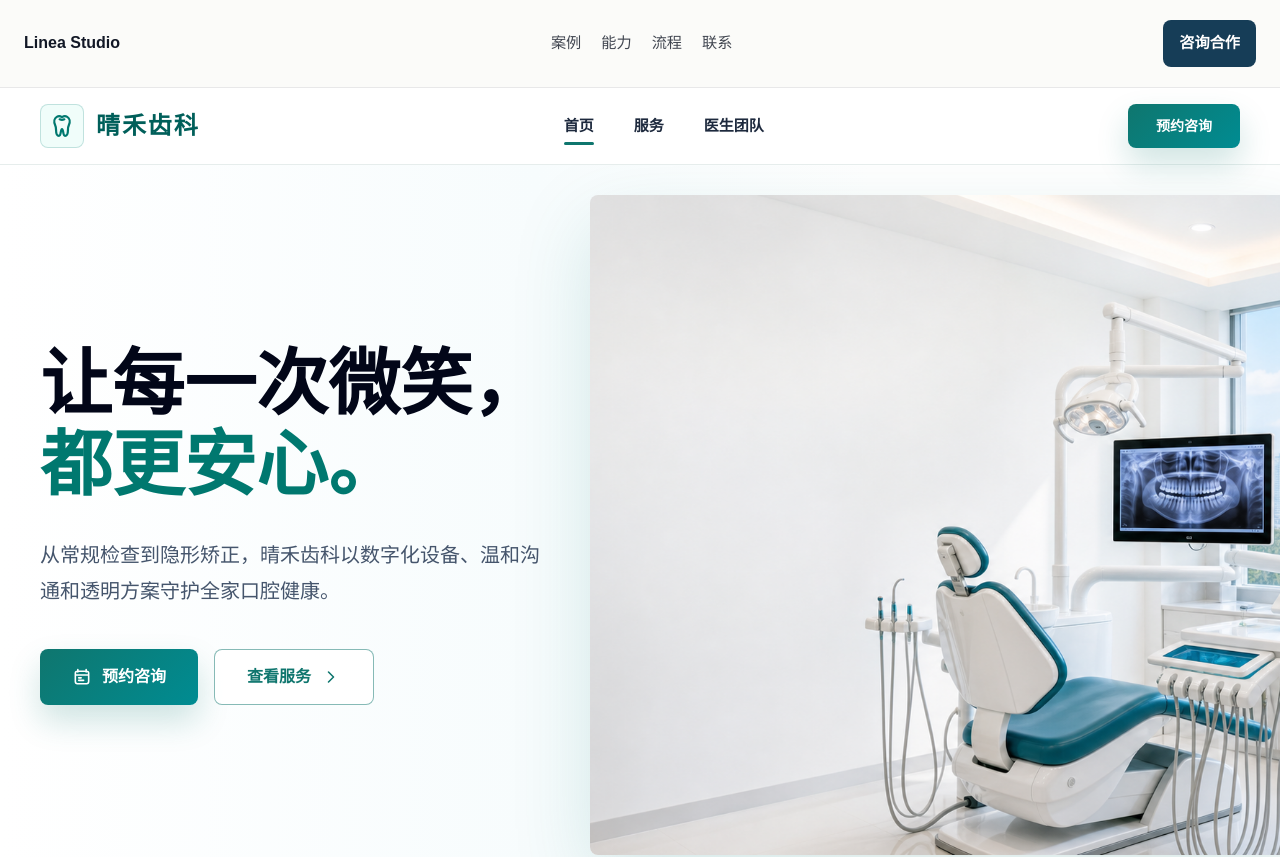
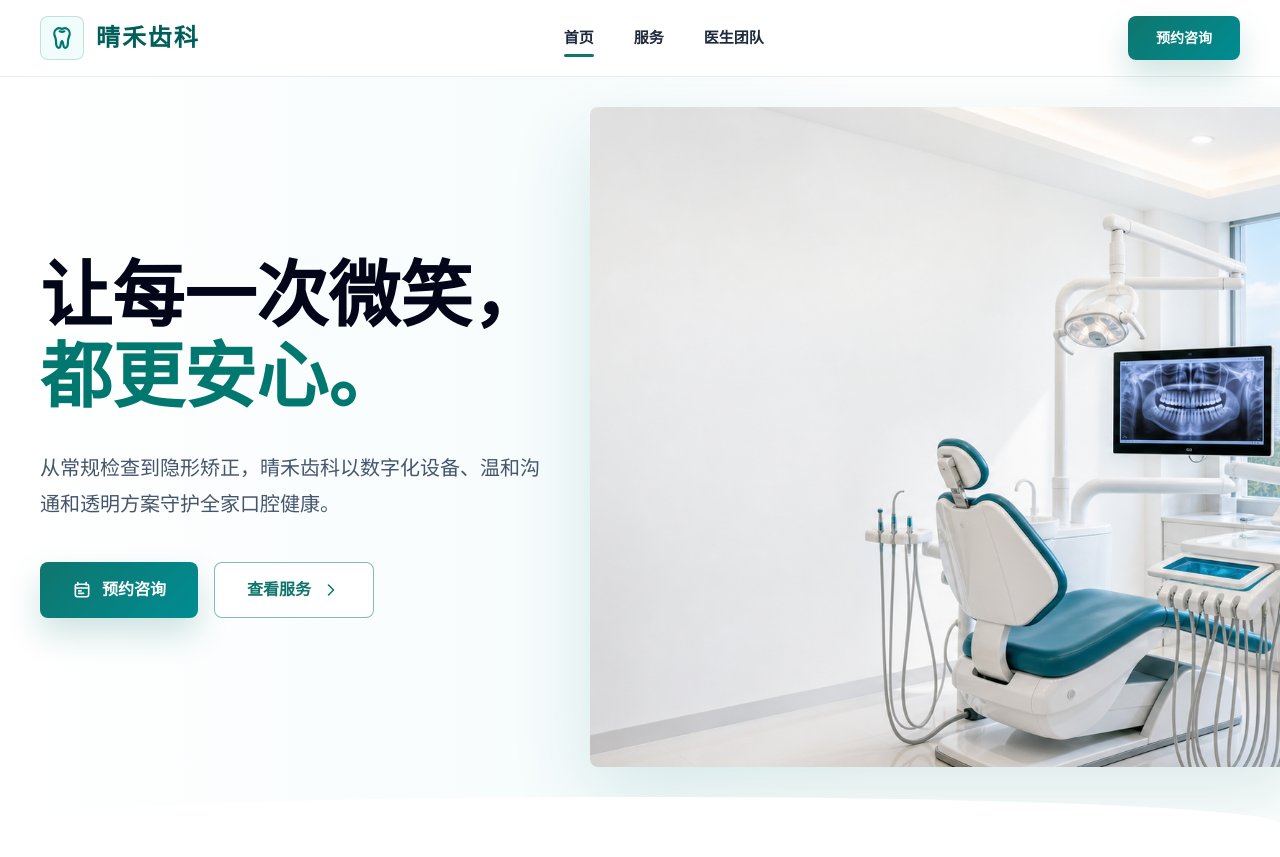
Before and after one commit to zhililing330/testvercel, a Next.js app: page / in a window 1280 px wide. Shown: the top 857 px of the page. Built offline with nearby package versions, Linux system fonts and the light colour scheme.

Commit message:
fix: scope portfolio shell and styles

```diff
--- a/src/app/globals.css
+++ b/src/app/globals.css
@@ -26,14 +26,13 @@
 
 html {
   scroll-behavior: smooth;
-  scroll-padding-top: 5rem;
 }
 
 body {
   margin: 0;
   overflow-x: hidden;
-  background: var(--portfolio-bg);
-  color: var(--portfolio-ink);
+  background: var(--background);
+  color: var(--foreground);
   font-family: "Arial", "Microsoft YaHei", "PingFang SC", "Noto Sans SC",
     ui-sans-serif, system-ui, sans-serif;
 }
@@ -41,14 +40,6 @@ body {
 a {
   color: inherit;
   text-decoration: none;
-}
-
-.portfolio-shell {
-  min-height: 100vh;
-}
-
-.portfolio-main {
-  width: 100%;
 }
 
 .portfolio-header,
--- a/src/app/layout.tsx
+++ b/src/app/layout.tsx
@@ -1,6 +1,4 @@
 import type { Metadata, Viewport } from "next";
-import { SiteFooter } from "@/components/portfolio/site-footer";
-import { SiteHeader } from "@/components/portfolio/site-header";
 import "./globals.css";
 
 export const metadata: Metadata = {
@@ -38,13 +36,7 @@ export default function RootLayout({
 }>) {
   return (
     <html lang="zh-CN">
-      <body>
-        <div className="portfolio-shell">
-          <SiteHeader />
-          <main className="portfolio-main">{children}</main>
-          <SiteFooter />
-        </div>
-      </body>
+      <body>{children}</body>
     </html>
   );
 }
```
Also changed, not shown: 1 other file (tests, documents, lock files or other folders).
